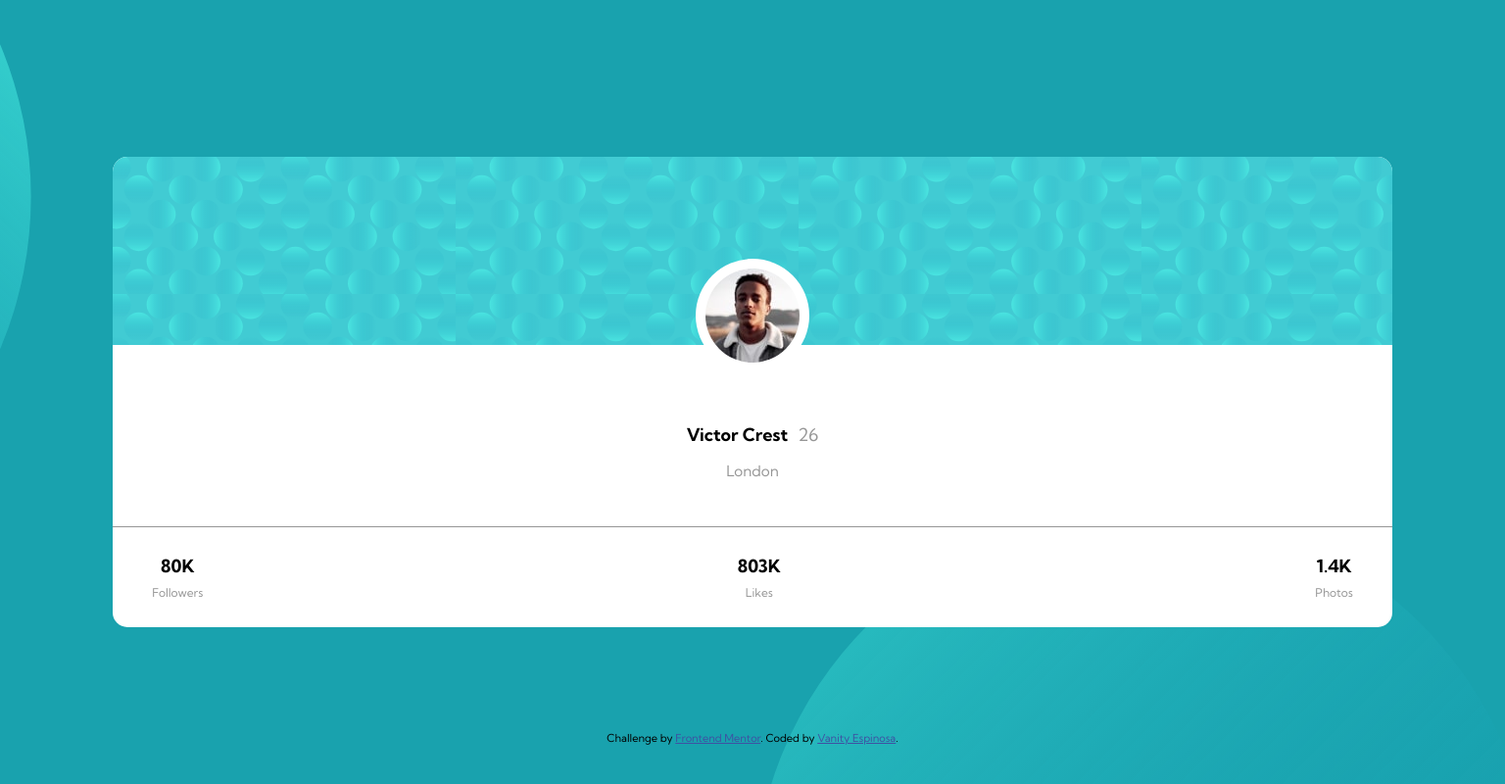
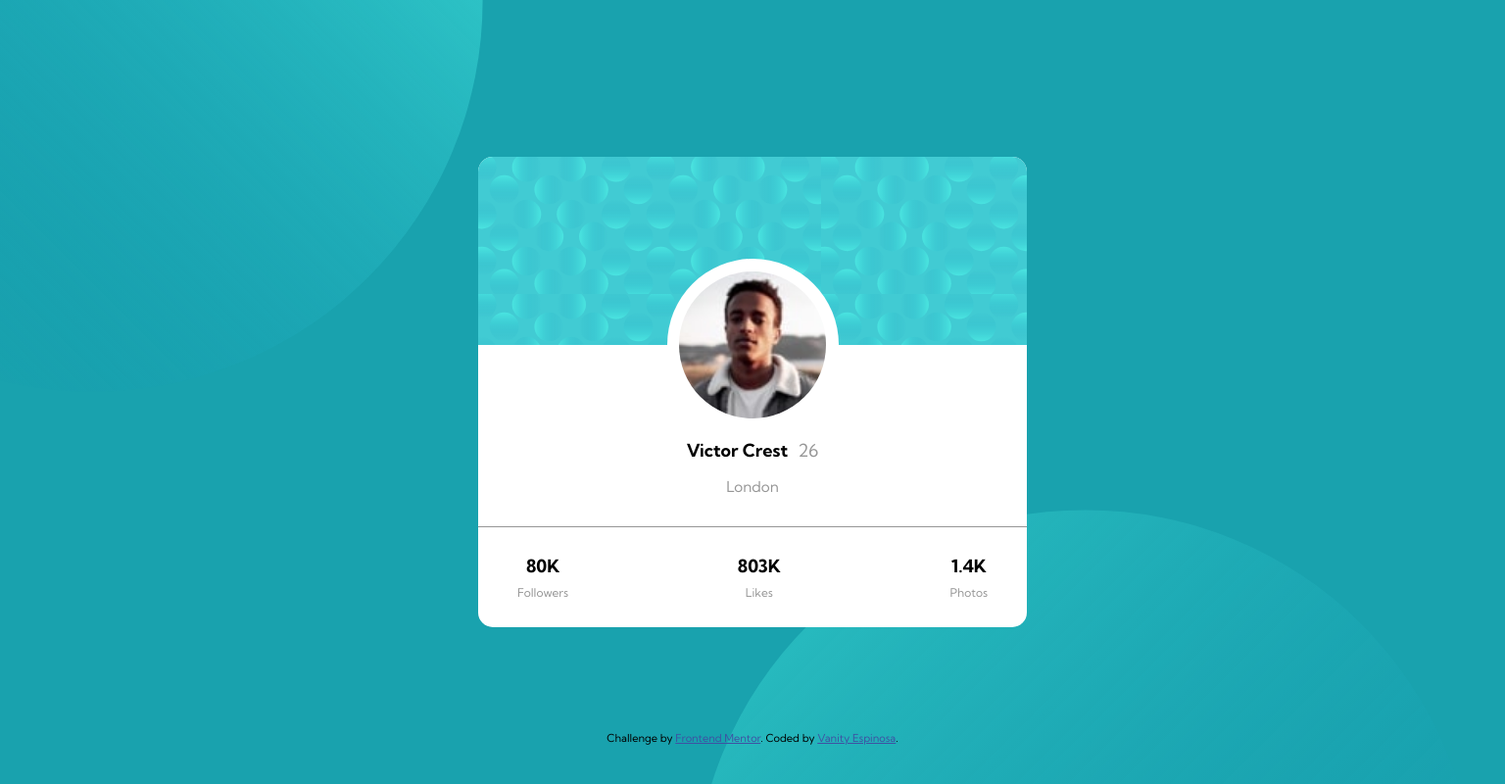
Before and after one commit to vanityespinosa/profile-card-component-main, a plain HTML site: page index.html in a window 1536 px wide. Shown: the whole page at 98% size. Drawn offline with Linux system fonts and the light colour scheme.

Commit message:
Add responsive design for scalability.

```diff
--- a/style.css
+++ b/style.css
@@ -164,3 +164,72 @@ footer {
 .attribution a {
   color: hsl(228, 45%, 44%);
 }
+
+/************************************************************
+  Tablet Design
+************************************************************/
+@media only screen and (min-width: 560px) {
+  /****************************************
+    Profile Container Styles
+  ****************************************/
+  #profile-container {
+    max-height: 1024px;
+    max-width: 560px;
+  }
+  #img-container {
+    top: 39%;
+  }
+}
+
+/************************************************************
+  Small Desktop Design
+************************************************************/
+@media only screen and (min-width: 1024px) {
+  .bg-pattern-top {
+    left: -50%;
+    top: -25%;
+  }
+  .bg-pattern-bottom {
+    right: -35%;
+    bottom: -65%;
+  }
+  /****************************************
+    Profile Container Styles
+  ****************************************/
+  #img-container {
+    height: 175px;
+    width: 175px;
+    top: 33%;
+  }
+  #img-container img {
+    height: 150px;
+    width: 150px;
+  }
+  #profile {
+    padding-top: 4rem;
+  }
+}
+
+/************************************************************
+  Desktop Design
+************************************************************/
+@media only screen and (min-width: 1200px) {
+  .bg-pattern-top {
+    left: -35%;
+    top: -55%;
+  }
+}
+
+/************************************************************
+  Large Desktop Design
+************************************************************/
+@media only screen and (min-width: 1440px) {
+  .bg-pattern-top {
+    left: -20%;
+    top: -50%;
+  }
+  .bg-pattern-bottom {
+    right: -46%;
+    bottom: -65%;
+  }
+}
```
